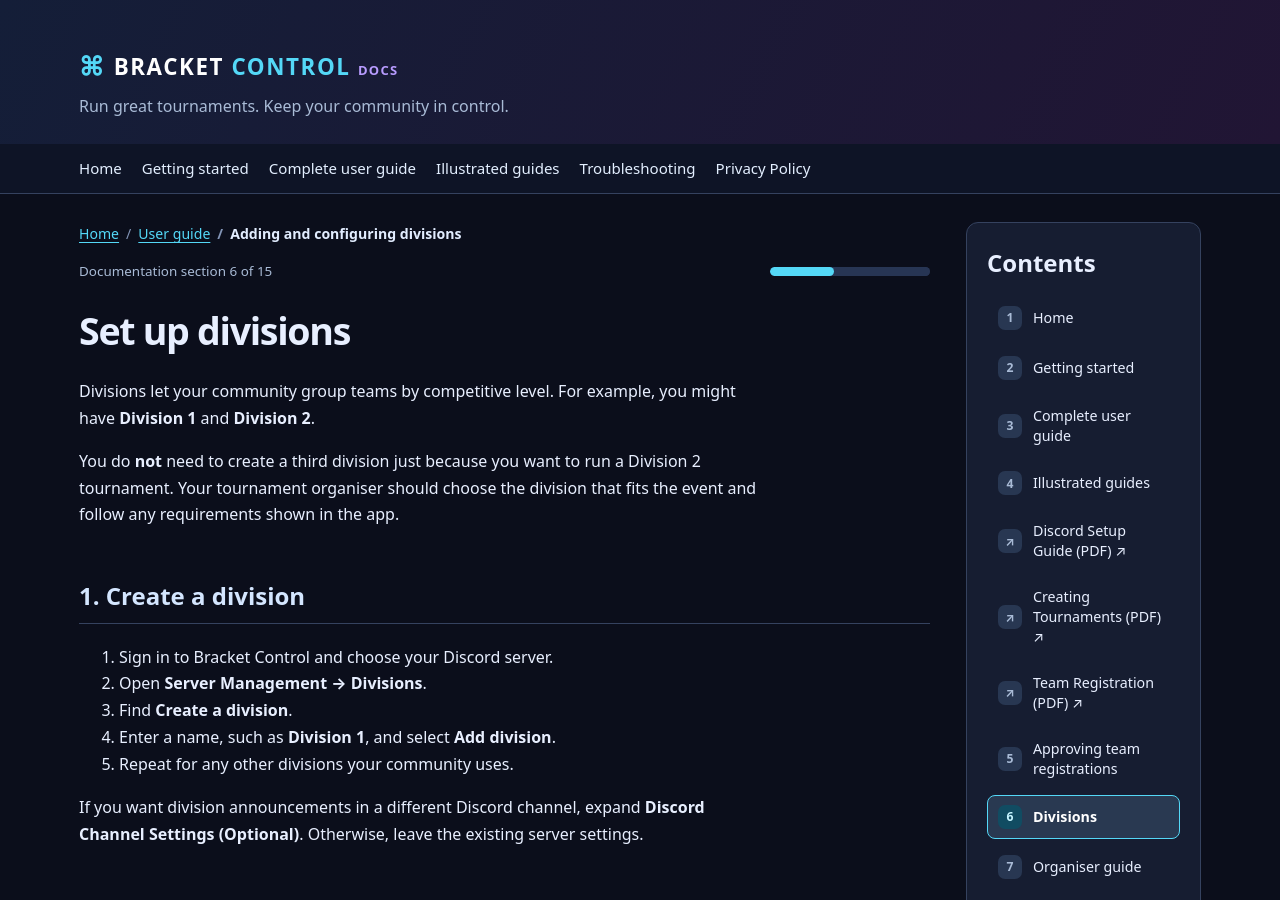
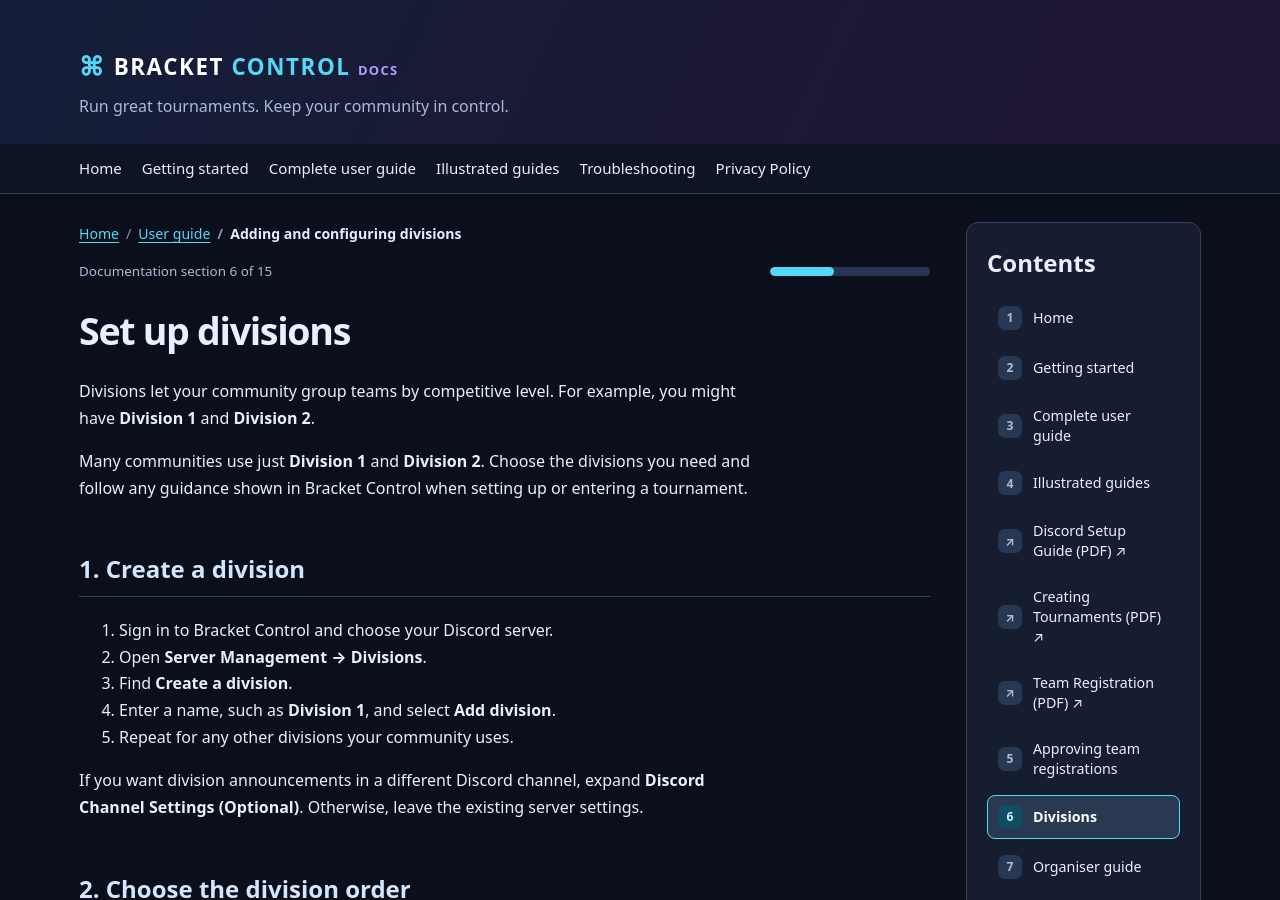
Before and after one commit to dev-dyly/bracket-control-wiki, a Jekyll site: the page built from guides/divisions.md, in a window 1280 px wide and 900 px high. Built offline with Jekyll 4.4.1, drawn with Linux system fonts in a browser that asks for light colours.

Commit message:
docs: avoid promising unverified division eligibility behaviour

```diff
--- a/guides/divisions.md
+++ b/guides/divisions.md
@@ -7,7 +7,7 @@ permalink: /guides/divisions/
 
 Divisions let your community group teams by competitive level. For example, you might have **Division 1** and **Division 2**.
 
-You do **not** need to create a third division just because you want to run a Division 2 tournament. Your tournament organiser should choose the division that fits the event and follow any requirements shown in the app.
+Many communities use just **Division 1** and **Division 2**. Choose the divisions you need and follow any guidance shown in Bracket Control when setting up or entering a tournament.
 
 ## 1. Create a division
 
```
